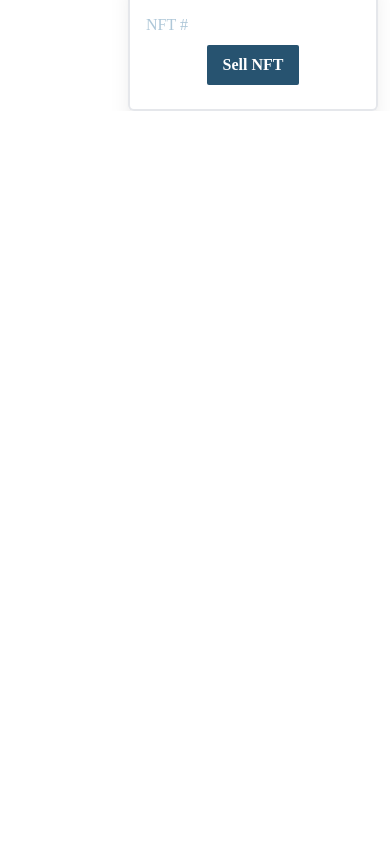
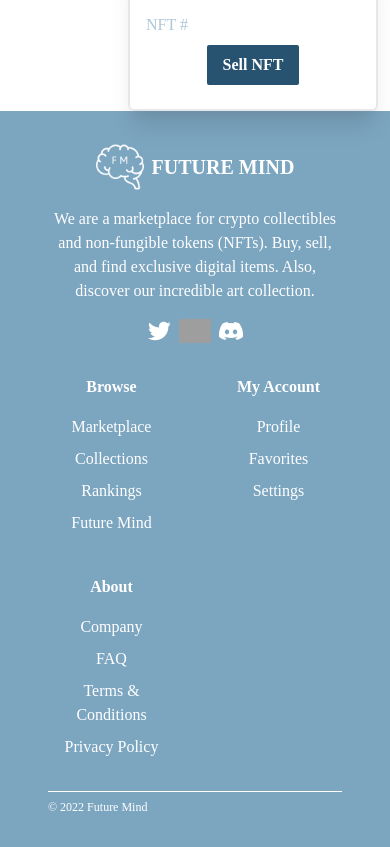
Before and after one commit to gonrodter/future-mind-marketplace, a React (Create React App) app: page /mywallet in a window 390 px wide. Shown: the part 4129-4976 px from the top of the page. Before the commit the page ends 4240 px from the top, so only its background shows below. Built offline with nearby package versions, Linux system fonts and the light colour scheme; grey boxes are pictures that could not be loaded.

Commit message:
footer responsive

```diff
--- a/src/App.jsx
+++ b/src/App.jsx
@@ -57,7 +57,7 @@ function App () {
             }
           ></Route>
         </Routes>
-        {/* <Footer /> */}
+        <Footer />
       </div>
     </Router>
   );
--- a/src/components/Reutilized/Footer.jsx
+++ b/src/components/Reutilized/Footer.jsx
@@ -7,22 +7,22 @@ import React from "react";
 
 const Footer = () => {
   return (
-    <div className="bg-primary-blue w-full h-72 font-body px-20 py-8">
-      <div className="float-left w-1/2 pr-20">
-        <div className="flex items-center">
+    <div className="bg-primary-blue font-body px-12 py-8 lg:px-24">
+      <div className="md:float-left ">
+        <div className="flex justify-center md:justify-start items-center">
           <img className="h-12 w-12" src={White_logo} alt="whitelogo" />
           <p className=" pl-2 text-white text-xl font-semibold uppercase">
             Future Mind
           </p>
         </div>
         <div>
-          <p className="text-white mt-4 pr-96">
+          <p className="text-white text-center md:text-left mt-4 md:w-80">
             We are a marketplace for crypto collectibles and non-fungible tokens
             (NFTs). Buy, sell, and find exclusive digital items. Also, discover
             our incredible art collection.
           </p>
         </div>
-        <div className="flex my-4">
+        <div className="flex justify-center md:justify-start my-4">
           <a href="#">
             <img className="h-6 w-6 mr-2" src={Twitter} alt="Twitter" />
           </a>
@@ -32,8 +32,7 @@ const Footer = () => {
           </a>
         </div>
       </div>
-
-      <div className="float-right w-1/2 flex justify-around pl-64 text-white">
+      <div className="grid gap-10 text-center grid-cols-autofit sm:grid-cols-3 my-8 md:my-0 md:text-left md:flex md:justify-end md:gap-8 lg:gap-16 xl:gap-28 text-white">
         <ul>
           <li className="mb-4 font-semibold">
             <a href="">Browse</a>
@@ -83,11 +82,9 @@ const Footer = () => {
           </li>
         </ul>
       </div>
-
       <div className="flex items-center justify-center w-full">
         <img className="w-full" src={Big_line} alt="Big_line" />
       </div>
-
       <div>
         <p className="text-left text-xs text-white mt-2">© 2022 Future Mind</p>
       </div>
--- a/tailwind.config.js
+++ b/tailwind.config.js
@@ -3,6 +3,9 @@ module.exports = {
   darkMode: false, // or 'media' or 'class'
   theme: {
     extend: {
+      gridTemplateColumns: {
+        "autofit": "repeat(auto-fill, minmax(120px, 1fr))",
+      },
       colors: {
         "primary-blue": "#7ca5c0",
         "primary-lighter-blue": "#AEC7D8",
```
